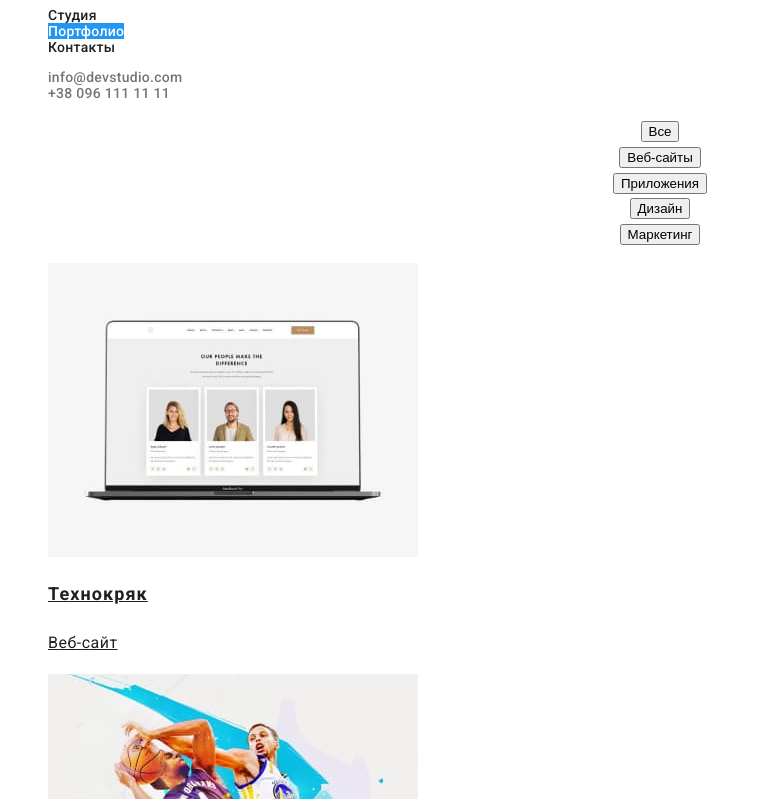
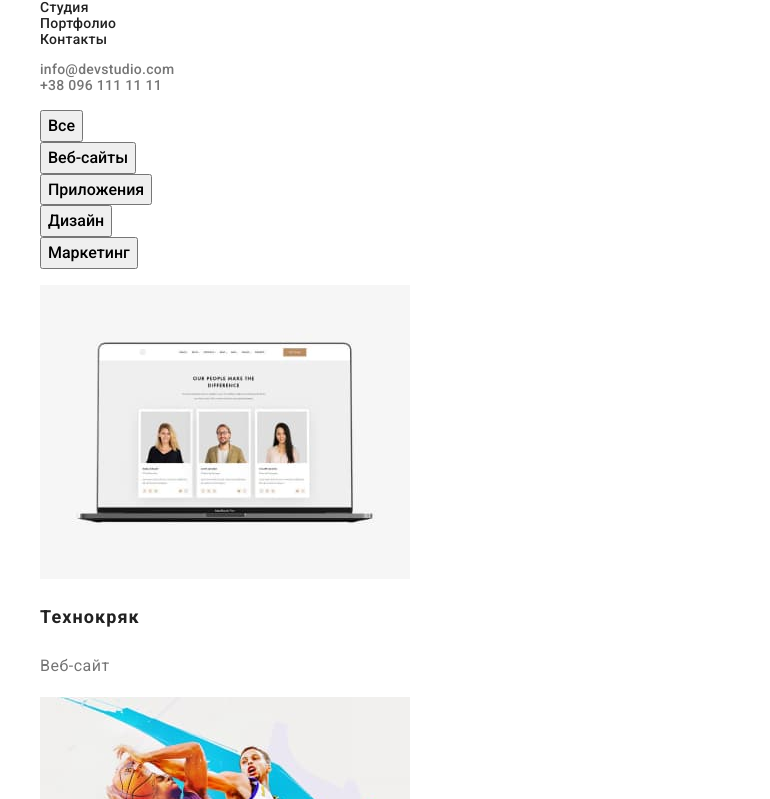
Before and after one commit to marksavytskyi/goit-markup-hw-02, a plain HTML site: page portfolio.html in a window 1280 px wide. Shown: the part 45-844 px from the top of the page, without its empty margins (0-770 px from the left). Drawn offline with nearby package versions, Linux system fonts and the light colour scheme.

Commit message:
Исправил ошибки в ДЗ№2
Работа над ошибками ДЗ№2

```diff
--- a/css/styles.css
+++ b/css/styles.css
@@ -59,10 +59,6 @@ color: var(--accent-color);
 .address-list a {
     color: var(--subtitle-text-color);
 }
-.nav-list .accent-page {
-    background-color: var(--accent-color);
-    color: white;
-}
 
 /* Index page */
 
@@ -87,6 +83,7 @@ h1 {
     line-height: 1.88;
     text-align: center;
     letter-spacing: 0.06em;
+    font-family: Roboto;
 }
 /* ============================================ */
 .title {
@@ -150,6 +147,9 @@ h1 {
 footer {
     background-color: #2F303A;
 }
+footer .logo {
+    color: var(--primary-white-color);
+}
 
 
 
@@ -165,6 +165,9 @@ footer {
     background-color: var(--accent-color);
 }
 .filter-list {
+    list-style: none;
+}
+.filter-button {
     font-weight: 500;
     font-size: 16px;
     line-height: 1.62;
@@ -179,8 +182,10 @@ footer {
 }
 .portfolio-link {
     color: var(--title-text-color);
+    text-decoration: none;
 }
 .portfolio-text {
     font-size: 16px;
     line-height: 1.88;
+    color: var(--subtitle-text-color);
 }
--- a/portfolio.html
+++ b/portfolio.html
@@ -6,6 +6,8 @@
     <meta http-equiv="X-UA-Compatible" content="IE=edge">
     <meta name="viewport" content="width=device-width, initial-scale=1.0">
     <title>Портфолио</title>
+    <link rel="stylesheet" href="https://cdnjs.cloudflare.com/ajax/libs/modern-normalize/1.1.0/modern-normalize.min.css"
+        integrity="sha512-wpPYUAdjBVSE4KJnH1VR1HeZfpl1ub8YT/NKx4PuQ5NmX2tKuGu6U/JRp5y+Y8XG2tV+wKQpNHVUX03MfMFn9Q==" crossorigin="anonymous" referrerpolicy="no-referrer" />
     <link rel="stylesheet" href="./css/styles.css"/>
     <link href="https://fonts.googleapis.com/css2?family=Raleway:wght@700&family=Roboto:wght@400;500;700&display=swap" rel="stylesheet">
 
@@ -19,8 +21,8 @@
     <a href="./portfolio.html" class="logo"><span class="accent">Web</span>Studio</a>
     <nav>
         <ul class="nav-list list">
-            <li><a href="./portfolio.html">Студия</a></li>
-            <li><a href="./portfolio.html" class="accent-page">Портфолио</a></li>
+            <li><a href="./index.html">Студия</a></li>
+            <li><a href="./portfolio.html">Портфолио</a></li>
             <li><a href="./portfolio.html">Контакты</a></li>
         </ul>
     </nav>
@@ -33,11 +35,11 @@
 <main>
     <section>
         <ul class="filter-list">
-            <li><button type="button">Все</button></li>
-            <li><button type="button">Веб-сайты</button></li>
-            <li><button type="button">Приложения</button></li>
-            <li><button type="button">Дизайн</button></li>
-            <li><button type="button">Маркетинг</button></li>
+            <li><button type="button" class="filter-button">Все</button></li>
+            <li><button type="button" class="filter-button">Веб-сайты</button></li>
+            <li><button type="button" class="filter-button">Приложения</button></li>
+            <li><button type="button" class="filter-button">Дизайн</button></li>
+            <li><button type="button" class="filter-button">Маркетинг</button></li>
         </ul>
         <ul class="portfolio-list">
             <li>
@@ -56,7 +58,7 @@
             </li>
             <li>
                 <a href="./portfolio.html" class="portfolio-link">
-                    <img src="../image/portfolio3.jpg" alt="Ресторан Морепродуктов" width="370">
+                    <img src="./image/portfolio3.jpg" alt="Ресторан Морепродуктов" width="370">
                     <h2 class="portfolio-title">Ресторан Seafood</h2>
                     <p class="portfolio-text">Приложение</p>
                 </a>
```
Also changed, not shown: index.html (+1 -1 lines).
